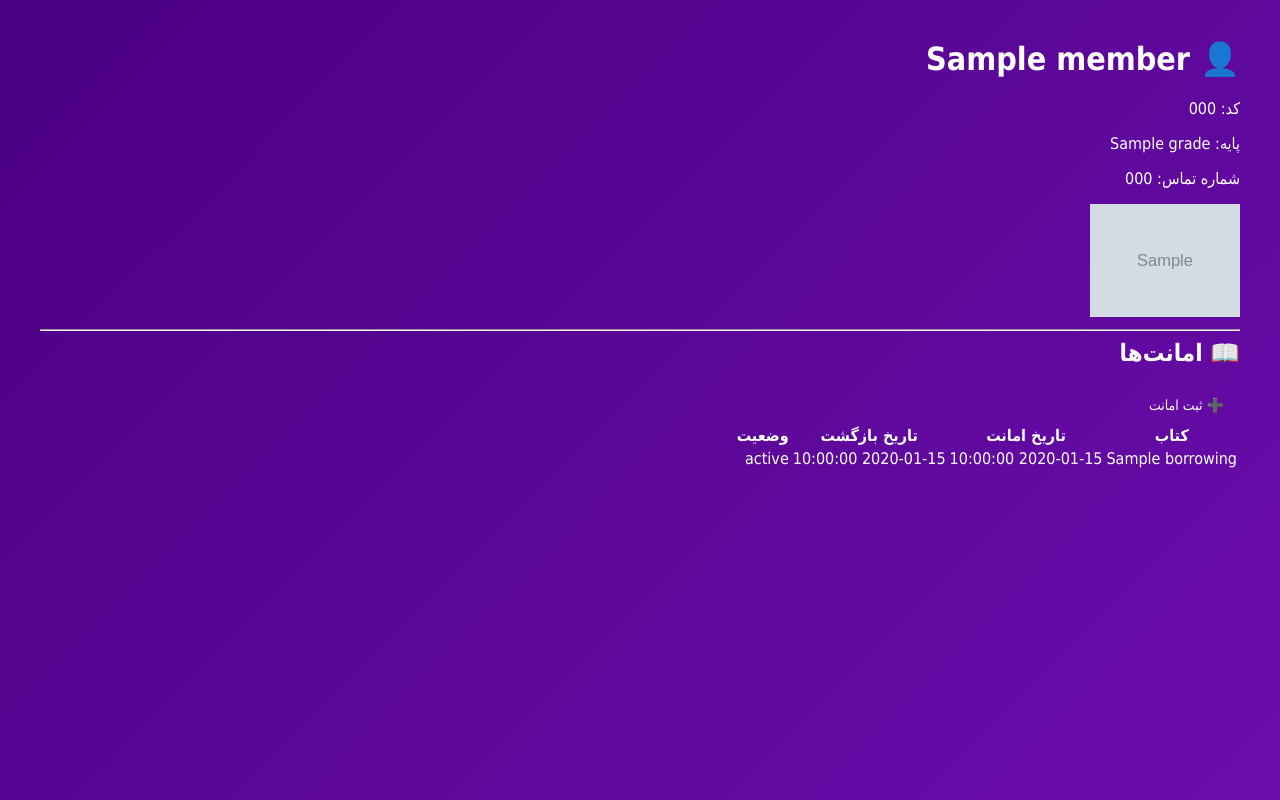
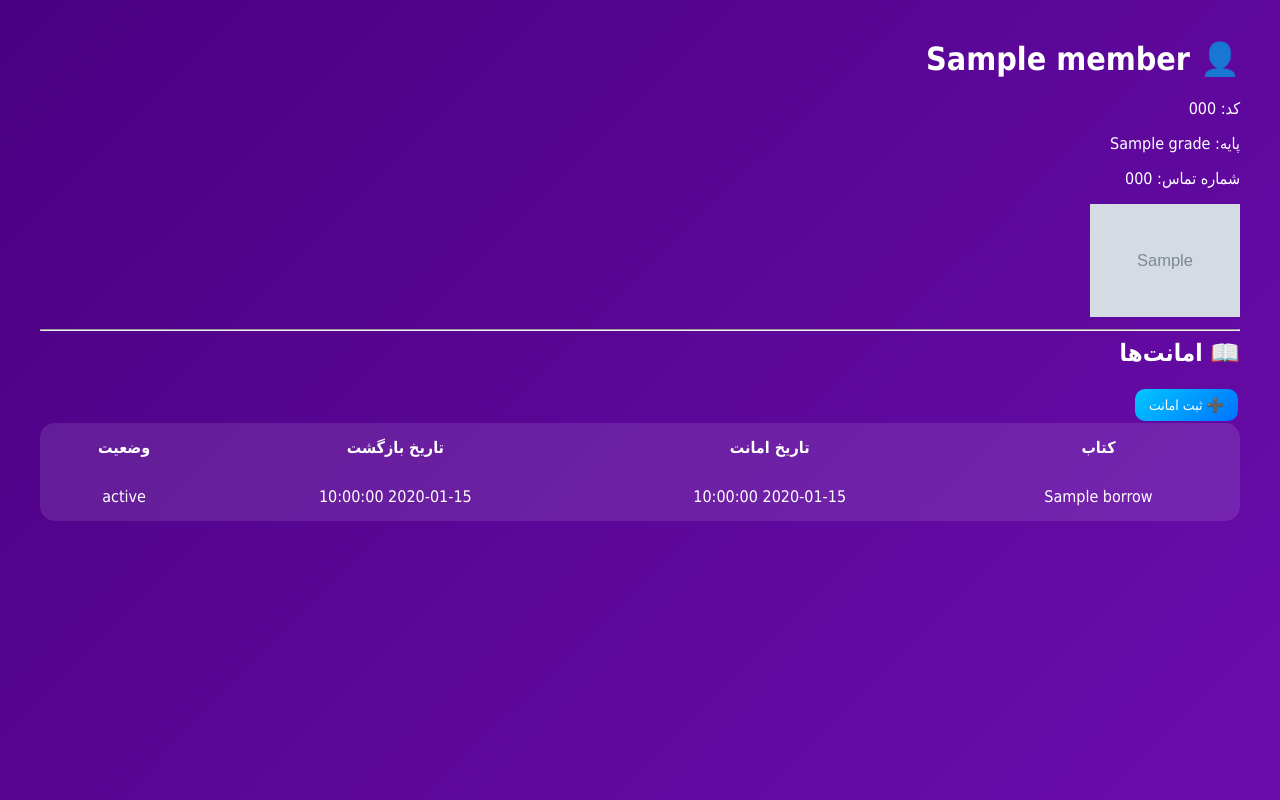
Before and after one commit to arminalvandi/library-management-system, a Flask app: template templates/member_detail.html in a window 1280 px wide. Run offline with Flask 3, Linux system fonts and the light colour scheme; the template is opened without the code that fills it: most values are stand-ins (such as "Sample title", 1, 10 or a date in 2020); grey boxes marked "Sample" are stand-in pictures.

Commit message:
Update member_detail.html

```diff
--- a/templates/member_detail.html
+++ b/templates/member_detail.html
@@ -3,7 +3,7 @@
 <head>
     <meta charset="UTF-8">
     <title>اطلاعات دانش‌آموز</title>
-    <link rel="stylesheet" href="../static/css/style.css">
+    <link rel="stylesheet" href="{{ url_for('static', filename='css/style.css') }}">
 </head>
 <body>
 
@@ -15,16 +15,16 @@
     <p>شماره تماس: {{ member.phone }}</p>
 
     {% if member.photo_path %}
-        <img src="/static/photos/{{ member.photo_path }}" width="150">
+        <img src="{{ url_for('static', filename='photos/' ~ member.photo_path) }}" width="150">
     {% endif %}
 
     <hr>
 
     <h2>📖 امانت‌ها</h2>
 
-    <a href="/add_borrow/{{ member.id }}" class="btn">➕ ثبت امانت</a>
+    <a href="/add_borrow/{{ member.id }}" class="btn info">➕ ثبت امانت</a>
 
-    <table>
+    <table class="data-table">
         <tr>
             <th>کتاب</th>
             <th>تاریخ امانت</th>
@@ -32,7 +32,7 @@
             <th>وضعیت</th>
         </tr>
 
-        {% for b in borrowings %}
+        {% for b in borrows %}
         <tr>
             <td>{{ b.title }}</td>
             <td>{{ b.borrow_date }}</td>
```
